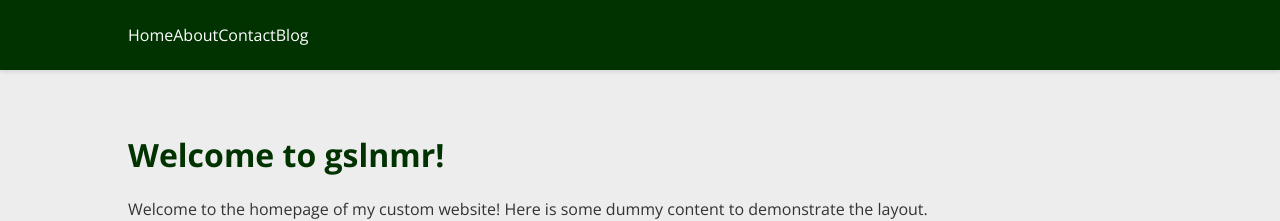
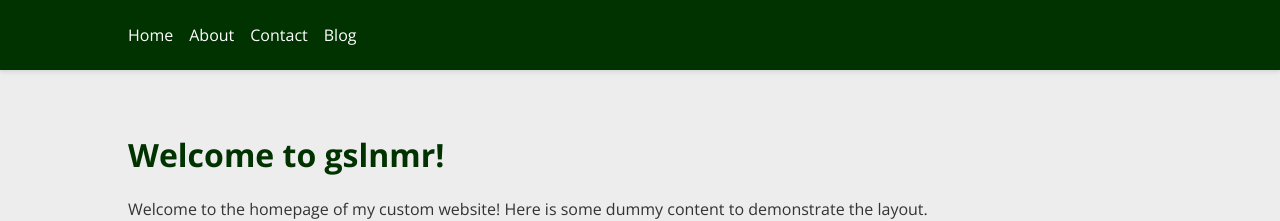
Before and after one commit to schminho/schminho.github.io, a Jekyll site: the page built from index.md, in a window 1280 px wide. Shown: the top 221 px of the page. Built offline with Jekyll 4.4.1, drawn with Linux system fonts in a browser that asks for light colours.

Commit message:
Update style.css

```diff
--- a/assets/css/style.css
+++ b/assets/css/style.css
@@ -45,13 +45,14 @@ nav {
     margin: 0 auto; /* Align nav items with the content */
     display: flex;
     justify-content: flex-start; /* Left-align nav items */
+    gap: 1rem; /* Add spacing between nav items */
 }
 
 /* Individual nav links */
 nav a {
     color: #FFFFFF; /* White links */
     text-decoration: none;
-    padding: 0.5rem 0; /* Remove horizontal padding to avoid affecting underline */
+    padding: 0.5rem 0; /* Adjust vertical padding */
     position: relative; /* Needed for positioning the pseudo-element */
 }
 
```
